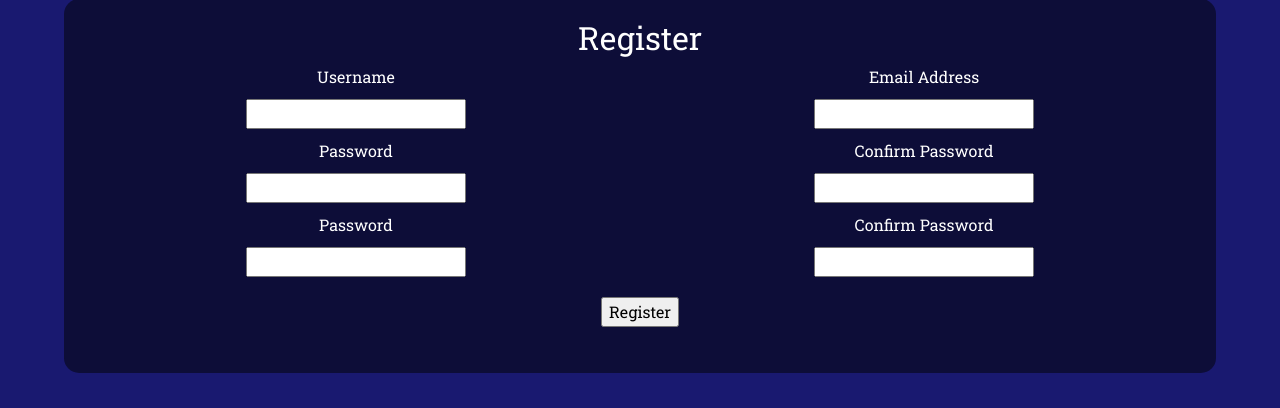
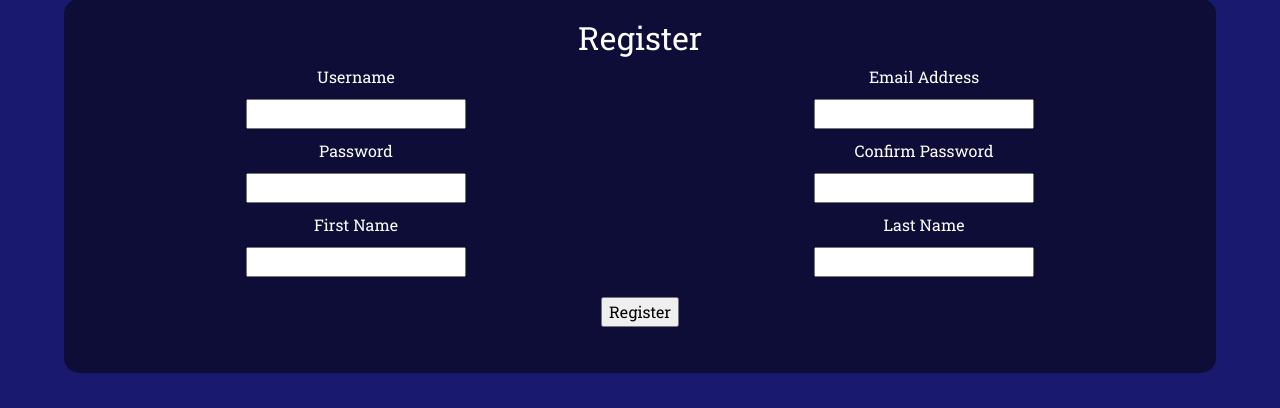
Before and after one commit to AquanMagis/scorekeeper-perscholas-casestudy, a Java web app: page /register in a window 1280 px wide. Shown: the part 57-465 px from the top of the page. Run offline with Spring Boot 4, a stand-in JSP engine, Linux system fonts and the light colour scheme.

Commit message:
Actually remembered to mark the First Name and Last Name inputs correctly.

```diff
--- a/src/main/webapp/WEB-INF/jsp/register.jsp
+++ b/src/main/webapp/WEB-INF/jsp/register.jsp
@@ -28,11 +28,11 @@
         </div>
         <div class="row">
             <div class="col col-md-6">
-                <label for="firstName">Password</label><br>
+                <label for="firstName">First Name</label><br>
                 <input id="firstName" type="password" name="firstName">
             </div>
             <div class="col col-md-6">
-                <label for="lastName">Confirm Password</label><br>
+                <label for="lastName">Last Name</label><br>
                 <input id="lastName" type="password" name="lastName">
             </div>
         </div>
```
